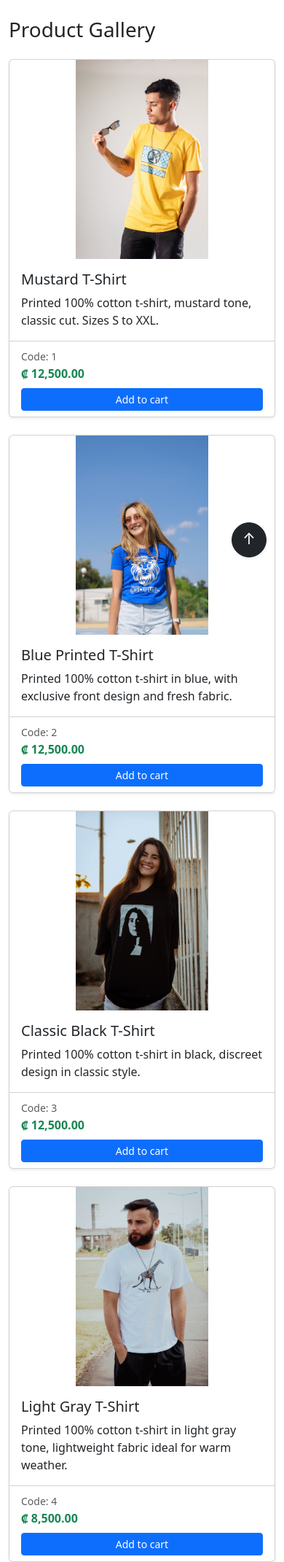
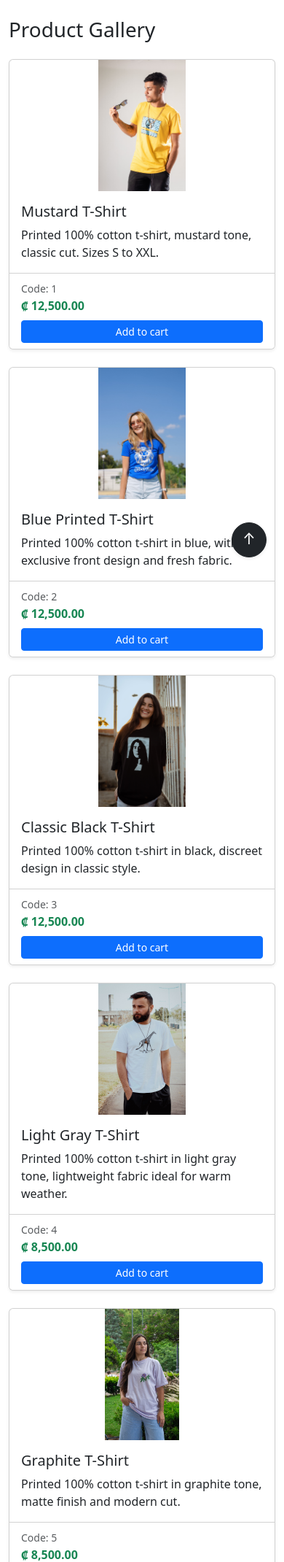
Before and after one commit to oramirez13/virtual_store, a PHP site: page / in a window 390 px wide. Shown: the part 56-2197 px from the top of the page at 73% size. Run offline with PHP 8.4, Linux system fonts and the light colour scheme; data comes from the database, SQL or seed files in the repository.

Commit message:
Keep product images fully visible responsively

```diff
--- a/css/style.css
+++ b/css/style.css
@@ -7,7 +7,7 @@
 .img-producto {
     display: block;
     width: 100%;
-    aspect-ratio: 4 / 3;
+    height: clamp(180px, 28vw, 260px);
     object-fit: contain;
     object-position: center;
     cursor: pointer;
```
